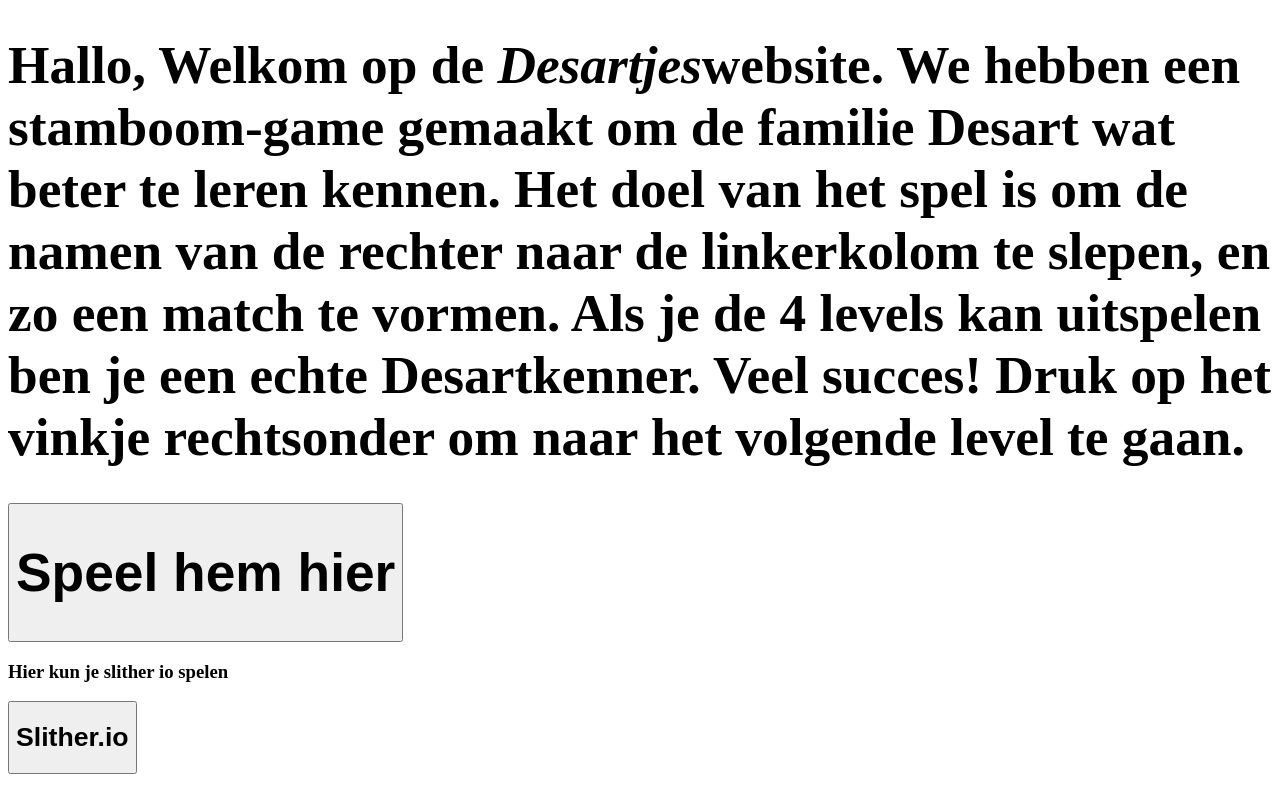
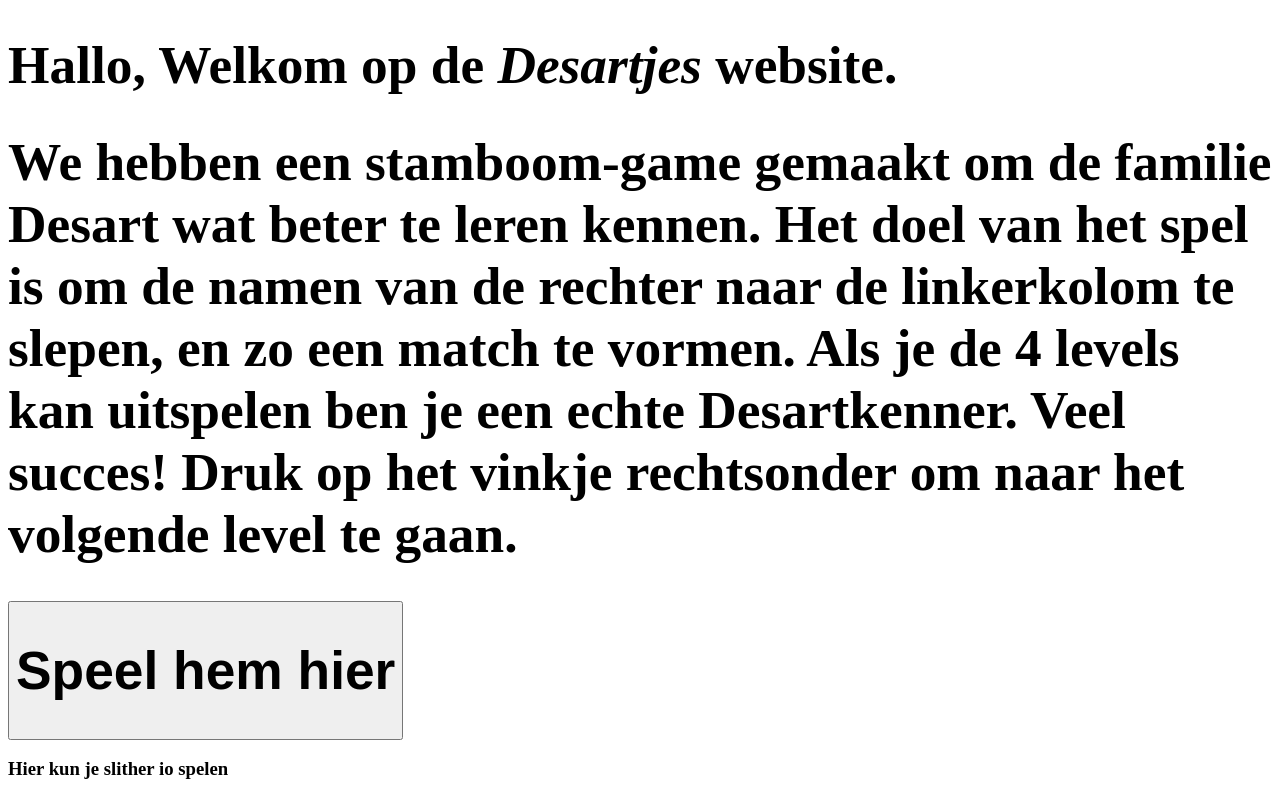
Before and after one commit to PimWilTaart125/Desartjes, a plain HTML site: page index.html in a window 1280 px wide. Shown: the part 890-1686 px from the top of the page. Drawn offline with Linux system fonts and the light colour scheme.

Commit message:
Update index.html

```diff
--- a/index.html
+++ b/index.html
@@ -4,14 +4,9 @@
    <title>Desartjes</title>
    <img src="https://pimwiltaart125.github.io/Desartjes/Presentatie1.png">
    <h1 STYLE="font-size: 40pt;">Hallo,
-   Welkom op de <em>Desartjes</em>website.
-   We hebben een stamboom-game gemaakt om de familie Desart wat beter te leren kennen.
-   Het doel van het spel is om de namen van de rechter naar de linkerkolom te slepen,
-   en zo een match te vormen.
-   Als je de 4 levels kan uitspelen ben je een echte Desartkenner.
-   Veel succes!
-   Druk op het vinkje rechtsonder om naar het volgende level te gaan.
+   Welkom op de <em>Desartjes</em> website.
    </h1>
+    <h1 STYLE="font-size: 40pt;">We hebben een stamboom-game gemaakt om de familie Desart wat beter te leren kennen. Het doel van het spel is om de namen van de rechter naar de linkerkolom te slepen, en zo een match te vormen. Als je de 4 levels kan uitspelen ben je een echte Desartkenner. Veel succes! Druk op het vinkje rechtsonder om naar het volgende level te gaan.</h1>
    <a href="https://pimwiltaart125.github.io/Desartjes/Game.html">
      <button><h1 STYLE="font-size: 40pt;"><Strong>Speel hem hier</Strong></h1></button>
    </a>
```
